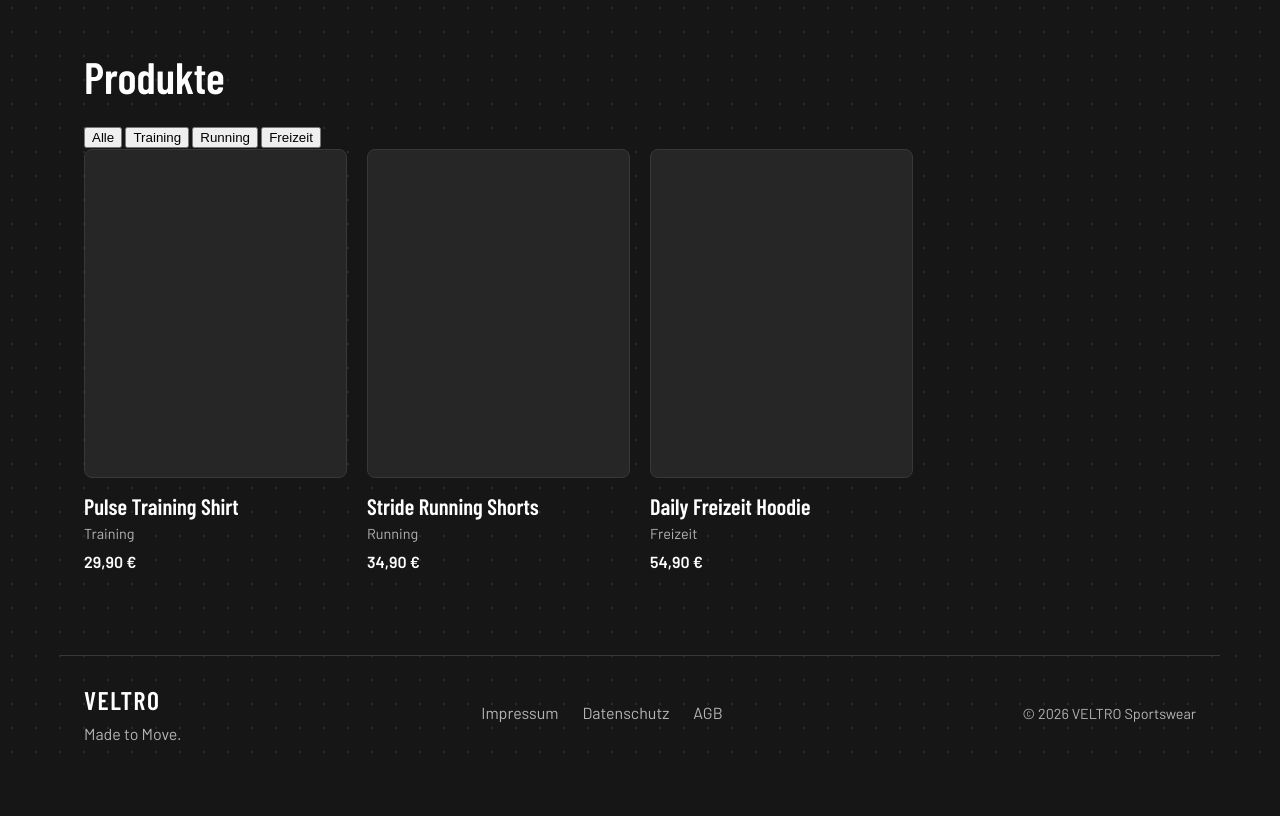
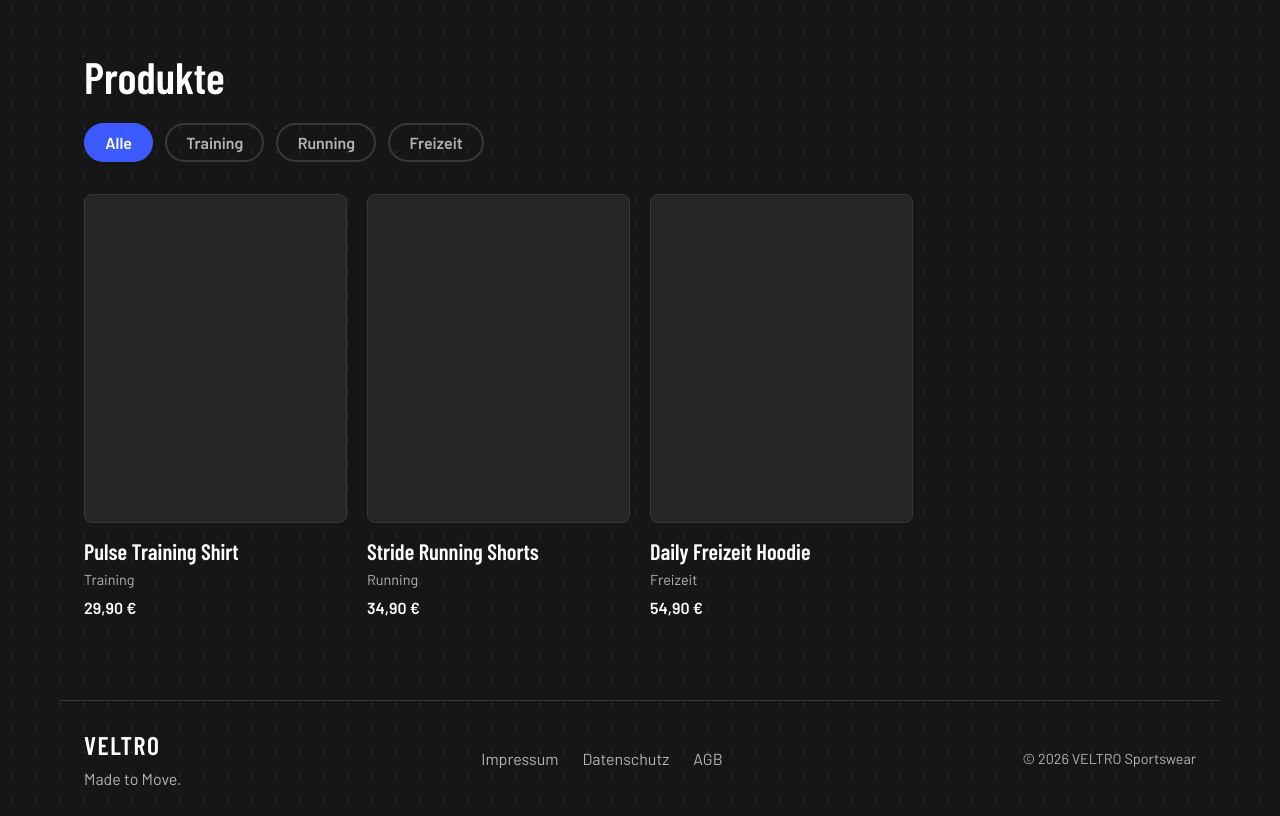
Before and after one commit to SebixDev/veltro-sportswear-shop, a plain HTML site: page index.html in a window 1280 px wide. Shown: the part 940-1756 px from the top of the page. Before the commit the page ends 1710 px from the top, so only its background shows below. Drawn offline with nearby package versions, Linux system fonts and the light colour scheme; a web font is replaced by a local one.

Commit message:
style: add filter button styles

```diff
--- a/style.css
+++ b/style.css
@@ -162,6 +162,32 @@ h2 {
     color: var(--white);
 }
 
+.filter-bar {
+    display: flex;
+    flex-wrap: wrap;
+    gap: 0.75rem;
+    margin-bottom: 2rem;
+}
+
+.filter-btn {
+    padding: 0.5rem 1.2rem;
+    border: 2px solid var(--border);
+    border-radius: 999px;
+    background: transparent;
+    color: var(--text);
+    font: 600 1rem var(--font-body);
+    cursor: pointer;
+    transition: border-color 0.2s, color 0.2s, background 0.2s;
+}
+
+.filter-btn:hover { border-color: var(--accent); color: var(--white); }
+
+.filter-btn[aria-pressed="true"] {
+    border-color: var(--accent);
+    background: var(--accent);
+    color: var(--white);
+}
+
 .product-card {
     display: flex;
     flex-direction: column;
@@ -193,6 +219,8 @@ h2 {
     font-weight: 600;
     color: var(--white);
 }
+
+.product-empty { grid-column: 1 / -1; }
 
 .product-error { color: #ff6b6b; }
 
```
